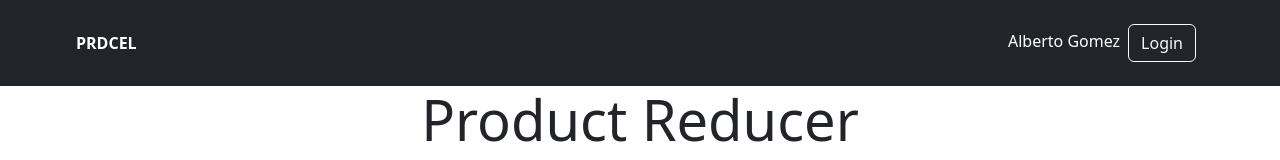
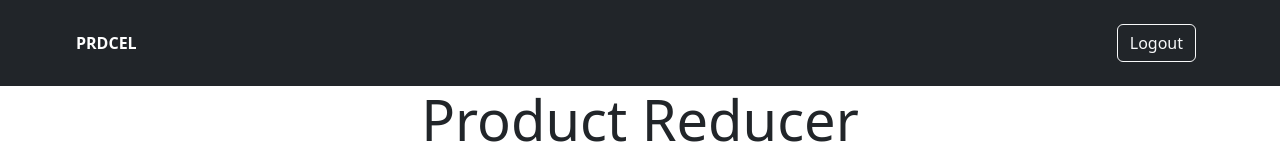
Before and after one commit to lourdesgarciafyl/CursoReact-04-ProductReducer, a React (Vite) app: page / in a window 1280 px wide. Both pictures are taken after a click on the button "Login". Shown: the top 160 px of the page. Built offline with nearby package versions, Linux system fonts and the light colour scheme.

Commit message:
mezclamos auth reducer con auth provider, lo llevamos al navbar, simplificando la logica

```diff
--- a/src/App.jsx
+++ b/src/App.jsx
@@ -36,7 +36,7 @@ const initialProducts = [
 function App() {
 
   const [products, dispatch] = useReducer(productReducer, initialProducts);
-  const {user} = useContext(AuthContext);
+  const {state: user} = useContext(AuthContext);
 
   const onClickAddProduct = (e, formValue) => {
     e.preventDefault();
--- a/src/components/Navegacion.jsx
+++ b/src/components/Navegacion.jsx
@@ -3,7 +3,7 @@ import { AuthContext } from "../contexts/AuthContext";
 
 
 const Navegacion =() => {
-  const {user, login} = useContext(AuthContext)
+  const {state, login, logout} = useContext(AuthContext)
 
   return (
     <header className="p-3 text-bg-dark">
@@ -16,7 +16,16 @@ const Navegacion =() => {
             </div>
 
             <div className="text-end">
-            {user?.name}
+            {state?.isLogued && (
+                            <button
+                            type="button"
+                            className="btn btn-outline-light m-2"
+                            onClick={logout}
+                        >
+                            Logout
+                        </button>
+            )}
+            {!state?.isLogued && (
                  <button
                  type="button"
                  className="btn btn-outline-light m-2"
@@ -24,6 +33,7 @@ const Navegacion =() => {
              >
                  Login
              </button>
+            )}
             </div>
         </div>
     </div>
--- a/src/providers/AuthProvider.jsx
+++ b/src/providers/AuthProvider.jsx
@@ -1,23 +1,42 @@
 import { AuthContext } from "../contexts/AuthContext"
-import { useState } from "react"
+import { useReducer } from "react"
+import { authReducer } from "../reducers/authReducer"
+import { types } from "../types/types"
 
+const initialData = {
+       isLogued: false,
+        name: "Alberto Gomez"
+}
 export const AuthProvider = ({ children }) => {
-    const [user, setUser] = useState({
-        isLogued: false,
-        name: null
-    })
 
+    const [state, dispatch] = useReducer(authReducer, initialData)
+    // const [user, setUser] = useState({
+    //     isLogued: false,
+    //     name: null
+    // })
+
+    const logout = () => {
+        // eliminar del local storage si fuese el caso
+        dispatch({
+            type: types.auth.logoutType
+        })
+    }
     const login = () => {
-        setUser ({
-            isLogued: true,
-            name: "Alberto Gomez"
+        dispatch({
+            type: types.auth.loginType,
+            payload: "Alberto Gomez"
         })
+        // setUser ({
+        //     isLogued: true,
+        //     name: "Alberto Gomez"
+        // })
     }
 
     return (
        <AuthContext.Provider value={{
-        user,
-        login
+        state,
+        login,
+        logout
        }}>
         { children }
        </AuthContext.Provider>
--- /dev/null
+++ b/src/reducers/authReducer.js
@@ -0,0 +1,20 @@
+import { types } from "../types/types"
+
+export const authReducer = (state={}, action) => {
+    switch(action.type) {
+        case types.auth.loginType:
+        return {
+            ...state,
+            isLogued: true,
+            name: action.payload
+        }
+        case types.auth.logoutType:
+            return{
+                isLogued: false,
+                name: null
+            }
+
+        default:
+        return state
+    }
+}
--- /dev/null
+++ b/src/types/types.js
@@ -0,0 +1,11 @@
+export const types = {
+    auth: {
+        loginType: "[AUTH]-LOGIN",
+        logoutType: "[AUTH]-LOGOUT"
+    },
+
+    products: {
+        addType: "[PRODUCT]-ADD",
+        deleteType: "[PRODUCT]-DELETE"
+    }
+}
```
Lines whose indentation alone changed are shown as unchanged.
